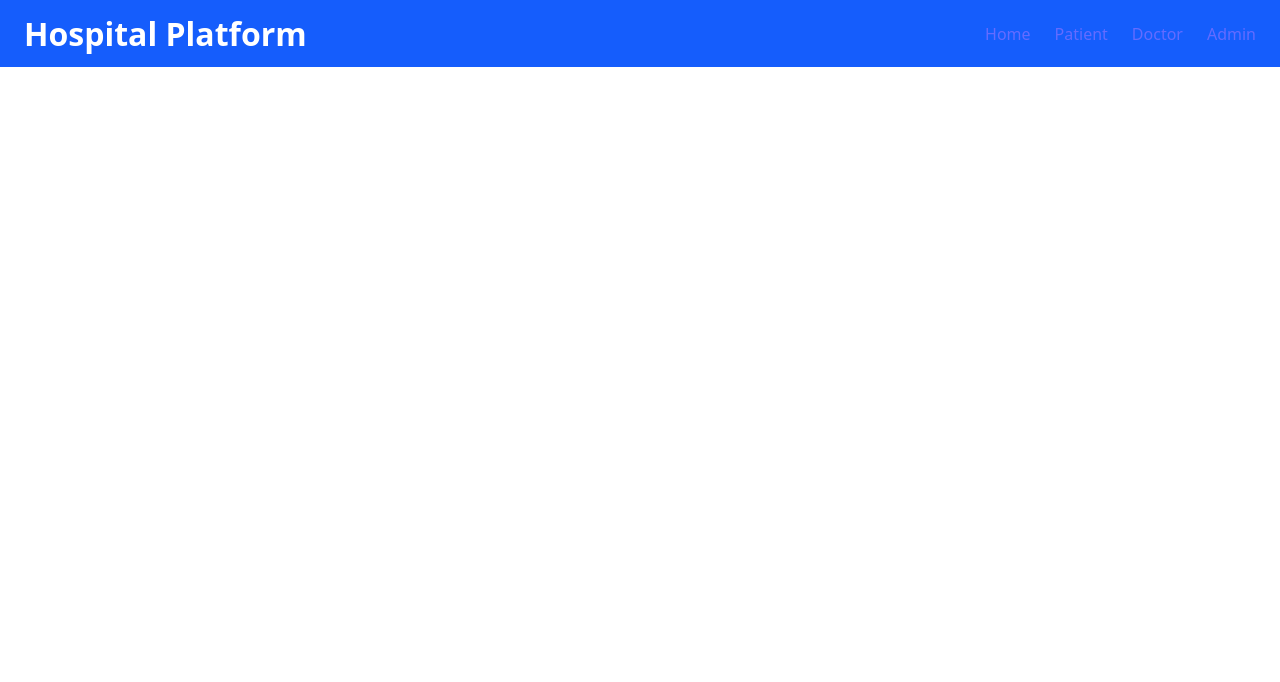
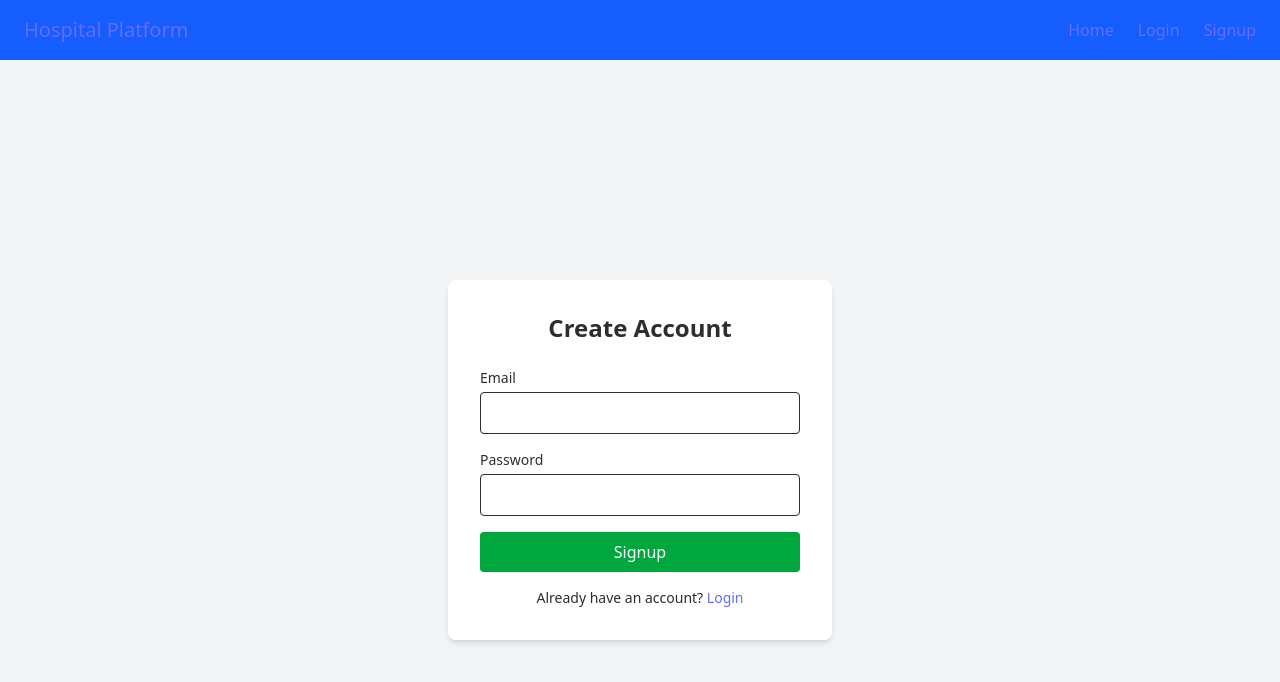
Before and after one commit to sanket3646/CHK-1772892610838-6238, a React (Vite) app: page /signup in a window 1280 px wide. Shown: the top 682 px of the page. Built offline with nearby package versions, Linux system fonts and the light colour scheme.

Commit message:
improved auth ui

```diff
--- a/src/App.jsx
+++ b/src/App.jsx
@@ -1,32 +1,54 @@
-import { BrowserRouter, Routes, Route } from "react-router-dom"
+import { BrowserRouter, Routes, Route } from "react-router-dom";
 
-import Navbar from "./components/Navbar"
-
-import Home from "./pages/Home"
-import PatientDashboard from "./pages/PatientDashboard"
-import DoctorDashboard from "./pages/DoctorDashboard"
-import AdminDashboard from "./pages/AdminDashboard"
+import Navbar from "./components/Navbar";
+import Login from "./pages/Login";
+import Signup from "./pages/Signup";
+import Home from "./pages/Home";
+import PatientDashboard from "./pages/PatientDashboard";
+import DoctorDashboard from "./pages/DoctorDashboard";
+import AdminDashboard from "./pages/AdminDashboard";
+import ProtectedRoute from "./components/ProtectedRoute";
+import SymptomSearch from "./pages/SymptomSearch";
 
 function App() {
   return (
     <BrowserRouter>
-
       <Navbar />
 
       <Routes>
+        <Route path="/login" element={<Login />} />
+        <Route path="/signup" element={<Signup />} />
+        <Route path="/" element={<Home />} />
+        <Route path="/search-hospital" element={<SymptomSearch />}></Route>
+        <Route
+          path="/patient-dashboard"
+          element={
+            <ProtectedRoute role="patient">
+              <PatientDashboard />
+            </ProtectedRoute>
+          }
+        />
 
-        <Route path="/" element={<Home />} />
+        <Route
+          path="/doctor-dashboard"
+          element={
+            <ProtectedRoute role="doctor">
+              <DoctorDashboard />
+            </ProtectedRoute>
+          }
+        />
 
-        <Route path="/patient-dashboard" element={<PatientDashboard />} />
-
-        <Route path="/doctor-dashboard" element={<DoctorDashboard />} />
-
-        <Route path="/admin-dashboard" element={<AdminDashboard />} />
-
+        <Route
+          path="/admin-dashboard"
+          element={
+            <ProtectedRoute role="admin">
+              <AdminDashboard />
+            </ProtectedRoute>
+          }
+        />
       </Routes>
-
     </BrowserRouter>
-  )
+  );
 }
 
-export default App
+export default App;
--- a/src/components/Navbar.jsx
+++ b/src/components/Navbar.jsx
@@ -1,30 +1,89 @@
-import { Link } from "react-router-dom"
+import { Link, useNavigate } from "react-router-dom"
+import { useEffect, useState } from "react"
+import { supabase } from "../lib/supabase"
 
-export default function Navbar() {
-  return (
+export default function Navbar(){
+
+  const [user,setUser] = useState(null)
+  const [role,setRole] = useState(null)
+
+  const navigate = useNavigate()
+
+  useEffect(()=>{
+    getUser()
+  },[])
+
+  async function getUser(){
+
+    const { data: { user } } = await supabase.auth.getUser()
+
+    if(!user) return
+
+    setUser(user)
+
+    const { data } = await supabase
+      .from("users")
+      .select("role")
+      .eq("id", user.id)
+      .single()
+
+    if(data){
+      setRole(data.role)
+    }
+  }
+
+  async function logout(){
+
+    await supabase.auth.signOut()
+
+    setUser(null)
+    setRole(null)
+
+    navigate("/login")
+  }
+
+  return(
     <nav className="bg-blue-600 text-white px-6 py-4 flex justify-between items-center">
 
-      <h1 className="text-xl font-bold">
+      <Link to="/" className="text-xl font-bold">
         Hospital Platform
-      </h1>
+      </Link>
 
-      <div className="flex gap-6">
+      <div className="flex gap-6 items-center">
 
-        <Link to="/" className="hover:text-gray-200">
-          Home
-        </Link>
+        <Link to="/">Home</Link>
 
-        <Link to="/patient-dashboard" className="hover:text-gray-200">
-          Patient
-        </Link>
+        {!user && (
+          <>
+            <Link to="/login">Login</Link>
+            <Link to="/signup">Signup</Link>
+          </>
+        )}
 
-        <Link to="/doctor-dashboard" className="hover:text-gray-200">
-          Doctor
-        </Link>
+        {user && (
+          <>
+            <Link to="/search-hospital">Find Hospital</Link>
 
-        <Link to="/admin-dashboard" className="hover:text-gray-200">
-          Admin
-        </Link>
+            {role === "patient" && (
+              <Link to="/patient-dashboard">Dashboard</Link>
+            )}
+
+            {role === "doctor" && (
+              <Link to="/doctor-dashboard">Dashboard</Link>
+            )}
+
+            {role === "admin" && (
+              <Link to="/admin-dashboard">Dashboard</Link>
+            )}
+
+            <button
+              onClick={logout}
+              className="bg-red-500 px-3 py-1 rounded"
+            >
+              Logout
+            </button>
+          </>
+        )}
 
       </div>
 
--- /dev/null
+++ b/src/components/ProtectedRoute.jsx
@@ -0,0 +1,36 @@
+import { useEffect, useState } from "react"
+import { supabase } from "../lib/supabase"
+import { Navigate } from "react-router-dom"
+
+export default function ProtectedRoute({ children, role }) {
+
+  const [authorized, setAuthorized] = useState(null)
+
+  useEffect(() => {
+    checkUser()
+  }, [])
+
+  async function checkUser(){
+
+    const { data: { user } } = await supabase.auth.getUser()
+
+    if(!user){
+      setAuthorized(false)
+      return
+    }
+
+    const { data } = await supabase
+      .from("users")
+      .select("role")
+      .eq("id", user.id)
+      .single()
+
+    setAuthorized(data.role === role)
+  }
+
+  if(authorized === null) return <div>Loading...</div>
+
+  if(!authorized) return <Navigate to="/login" />
+
+  return children
+}
--- a/src/lib/supabase.js
+++ b/src/lib/supabase.js
@@ -1,6 +1,6 @@
 import { createClient } from '@supabase/supabase-js'
 
-const supabaseUrl = "YOUR_PROJECT_URL"
-const supabaseKey = "YOUR_ANON_KEY"
+const supabaseUrl = "https://hctvopeouuimekbbrfhp.supabase.co"
+const supabaseKey = "eyJhbGciOiJIUzI1NiIsInR5cCI6IkpXVCJ9.eyJpc3MiOiJzdXBhYmFzZSIsInJlZiI6ImhjdHZvcGVvdXVpbWVrYmJyZmhwIiwicm9sZSI6ImFub24iLCJpYXQiOjE3NzMwNzM0MjgsImV4cCI6MjA4ODY0OTQyOH0.V2nOevdB6Wurz6iZy1vivCBYI1chLq7TCGmNqTowKTk"
 
 export const supabase = createClient(supabaseUrl, supabaseKey)
--- /dev/null
+++ b/src/pages/Login.jsx
@@ -0,0 +1,87 @@
+import { useState } from "react"
+import { Link, useNavigate } from "react-router-dom"
+import { supabase } from "../lib/supabase"
+
+export default function Login(){
+
+  const [email,setEmail] = useState("")
+  const [password,setPassword] = useState("")
+  const [loading,setLoading] = useState(false)
+
+  const navigate = useNavigate()
+
+  async function handleLogin(e){
+    e.preventDefault()
+    setLoading(true)
+
+    const { error } = await supabase.auth.signInWithPassword({
+      email,
+      password
+    })
+
+    setLoading(false)
+
+    if(error){
+      alert(error.message)
+      return
+    }
+
+    navigate("/")
+  }
+
+  return(
+    <div className="min-h-screen flex items-center justify-center bg-gray-100">
+
+      <div className="bg-white p-8 rounded-lg shadow-md w-96">
+
+        <h2 className="text-2xl font-bold text-center mb-6">
+          Login
+        </h2>
+
+        <form onSubmit={handleLogin} className="space-y-4">
+
+          <div>
+            <label className="block text-sm mb-1">
+              Email
+            </label>
+            <input
+              type="email"
+              required
+              className="border p-2 w-full rounded"
+              onChange={(e)=>setEmail(e.target.value)}
+            />
+          </div>
+
+          <div>
+            <label className="block text-sm mb-1">
+              Password
+            </label>
+            <input
+              type="password"
+              required
+              className="border p-2 w-full rounded"
+              onChange={(e)=>setPassword(e.target.value)}
+            />
+          </div>
+
+          <button
+            disabled={loading}
+            className="w-full bg-blue-600 text-white py-2 rounded hover:bg-blue-700"
+          >
+            {loading ? "Logging in..." : "Login"}
+          </button>
+
+        </form>
+
+        <p className="text-center text-sm mt-4">
+          Don't have an account?{" "}
+          <Link to="/signup" className="text-blue-600">
+            Signup
+          </Link>
+        </p>
+
+      </div>
+
+    </div>
+  )
+}
--- /dev/null
+++ b/src/pages/Signup.jsx
@@ -0,0 +1,88 @@
+import { useState } from "react"
+import { Link, useNavigate } from "react-router-dom"
+import { supabase } from "../lib/supabase"
+
+export default function Signup(){
+
+  const [email,setEmail] = useState("")
+  const [password,setPassword] = useState("")
+  const [loading,setLoading] = useState(false)
+
+  const navigate = useNavigate()
+
+  async function handleSignup(e){
+    e.preventDefault()
+    setLoading(true)
+
+    const { error } = await supabase.auth.signUp({
+      email,
+      password
+    })
+
+    setLoading(false)
+
+    if(error){
+      alert(error.message)
+      return
+    }
+
+    alert("Signup successful")
+    navigate("/login")
+  }
+
+  return(
+    <div className="min-h-screen flex items-center justify-center bg-gray-100">
+
+      <div className="bg-white p-8 rounded-lg shadow-md w-96">
+
+        <h2 className="text-2xl font-bold text-center mb-6">
+          Create Account
+        </h2>
+
+        <form onSubmit={handleSignup} className="space-y-4">
+
+          <div>
+            <label className="block text-sm mb-1">
+              Email
+            </label>
+            <input
+              type="email"
+              required
+              className="border p-2 w-full rounded"
+              onChange={(e)=>setEmail(e.target.value)}
+            />
+          </div>
+
+          <div>
+            <label className="block text-sm mb-1">
+              Password
+            </label>
+            <input
+              type="password"
+              required
+              className="border p-2 w-full rounded"
+              onChange={(e)=>setPassword(e.target.value)}
+            />
+          </div>
+
+          <button
+            disabled={loading}
+            className="w-full bg-green-600 text-white py-2 rounded hover:bg-green-700"
+          >
+            {loading ? "Creating account..." : "Signup"}
+          </button>
+
+        </form>
+
+        <p className="text-center text-sm mt-4">
+          Already have an account?{" "}
+          <Link to="/login" className="text-blue-600">
+            Login
+          </Link>
+        </p>
+
+      </div>
+
+    </div>
+  )
+}
--- /dev/null
+++ b/src/pages/SymptomSearch.jsx
@@ -0,0 +1,125 @@
+import { useState } from "react"
+import { supabase } from "../lib/supabase"
+
+export default function SymptomSearch(){
+
+  const [symptom,setSymptom] = useState("")
+  const [hospitals,setHospitals] = useState([])
+
+  async function searchHospitals(){
+
+    const { data: symptomData } = await supabase
+      .from("symptoms")
+      .select("specialization_id")
+      .ilike("name", `%${symptom}%`)
+      .single()
+
+    if(!symptomData){
+      alert("Symptom not found")
+      return
+    }
+
+    const { data } = await supabase
+      .from("hospital_specializations")
+      .select(`
+        hospitals (
+          id,
+          name,
+          location
+        )
+      `)
+      .eq("specialization_id", symptomData.specialization_id)
+
+    const hospitalList = data.map(item => item.hospitals)
+
+    setHospitals(hospitalList)
+  }
+async function bookAppointment(hospitalId){
+
+  const { data: { user } } = await supabase.auth.getUser()
+
+  if(!user){
+    alert("Please login first")
+    return
+  }
+
+  const { data: patient } = await supabase
+    .from("patients")
+    .select("id")
+    .eq("user_id", user.id)
+    .single()
+
+  if(!patient){
+    alert("Patient record not found")
+    return
+  }
+
+  // get current token count
+  const { data: existingTokens } = await supabase
+    .from("appointments")
+    .select("token_number")
+    .eq("hospital_id", hospitalId)
+
+  const tokenNumber = (existingTokens?.length || 0) + 1
+
+  const { error } = await supabase
+    .from("appointments")
+    .insert({
+      patient_id: patient.id,
+      hospital_id: hospitalId,
+      appointment_date: new Date(),
+      token_number: tokenNumber
+    })
+
+  if(error){
+    alert(error.message)
+  } else {
+    alert(`Appointment booked! Your token number is ${tokenNumber}`)
+  }
+}
+  return (
+    <div className="p-10">
+
+      <h1 className="text-3xl font-bold mb-6">
+        Find Hospital by Symptom
+      </h1>
+
+      <div className="flex gap-4 mb-8">
+
+        <input
+          className="border p-2"
+          placeholder="Enter symptom"
+          onChange={(e)=>setSymptom(e.target.value)}
+        />
+
+        <button
+          className="bg-blue-600 text-white px-4"
+          onClick={searchHospitals}
+        >
+          Search
+        </button>
+
+      </div>
+
+      <div className="space-y-4">
+
+        {hospitals.map(h => (
+          <div key={h.id} className="border p-4">
+
+            <h2 className="text-xl font-bold">
+              {h.name}
+            </h2>
+
+            <p>{h.location}</p>
+            <button
+            className="mt-3 bg-green-600 text-white px-4 py-2"
+            onClick={()=>bookAppointment(h.id)}
+            >Book Appointment</button>
+          </div>
+        ))}
+
+      </div>
+
+    </div>
+  )
+}
```
